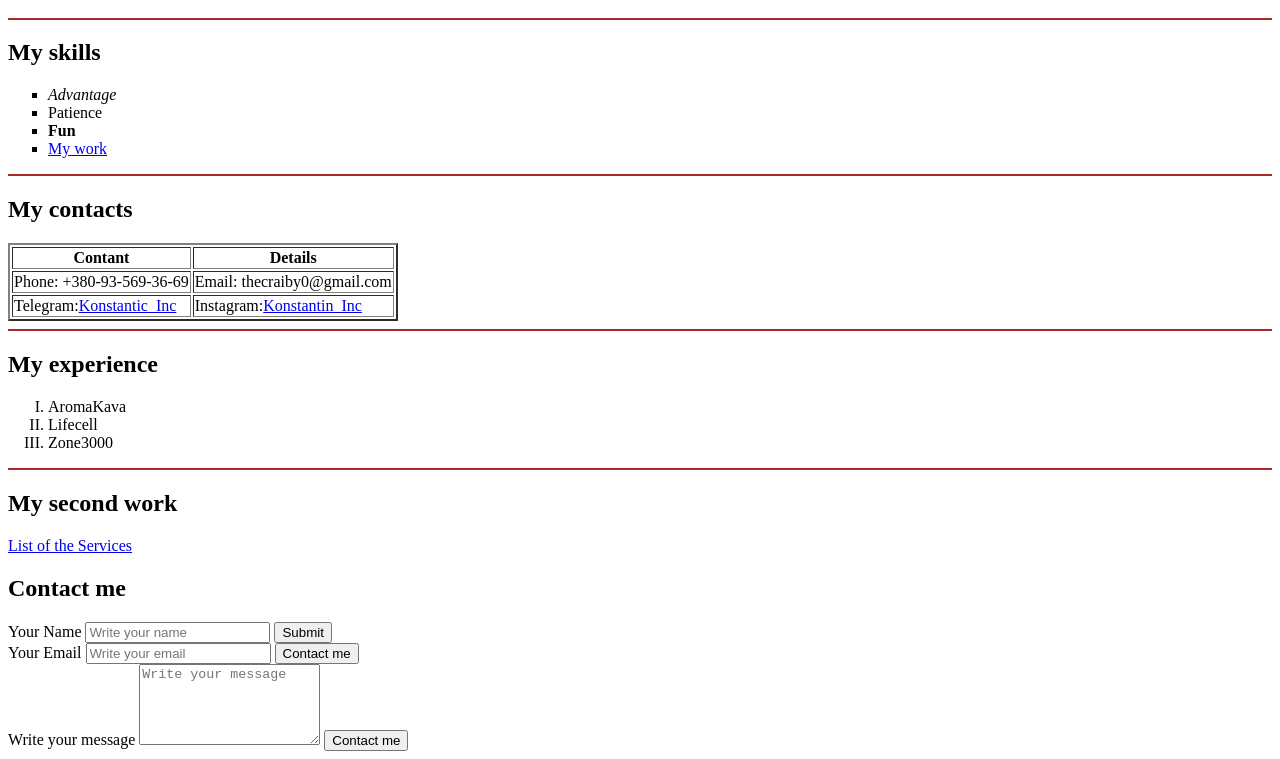
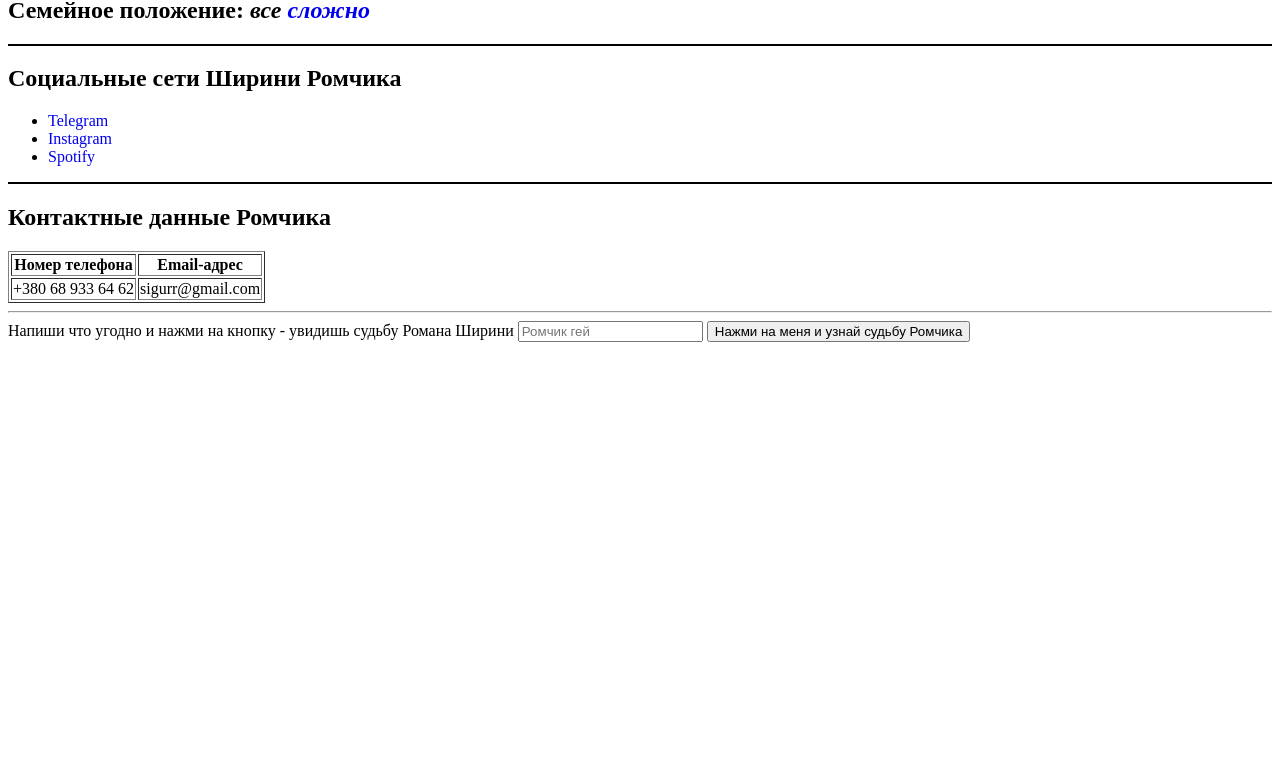
Before and after one commit to thecraiby/Lessons, a plain HTML site: page index.html in a window 1280 px wide. Shown: the part 222-981 px from the top of the page. After the commit the page ends 800 px from the top, so only its background shows below. Drawn offline with Linux system fonts and the light colour scheme.

Commit message:
Add files via upload

```diff
--- a/index.html
+++ b/index.html
@@ -1,84 +1,68 @@
-<!DOCTYPE html>
-<html lang="en">
+<!doctype html>
+<html class="no-js" lang="">
+
 <head>
-    <meta charset="UTF-8">
-    <title>My first practice for CV</title>
+  <meta charset="utf-8">
+  <title>Данные одинокого волка - Ромчика</title>
 </head>
+
 <body>
 <table cellspacing="15">
   <tr>
-
-            <td><img src="https://hostadvice.com/wp-content/uploads/2014/11/namecheap-logo-transparent-206x150.png" width="250" alt="Namecheap"></td>
     <td>
-                <h1>Lavrinenko Kostiantyn</h1>
-                <p><em>I can tell many things about me, so, <strong>sit down and listen</strong></em></p>
-                <p>My dream is to find <strong>something</strong> good</p>
+      <img height="400" src="img/photo_2022-02-06_13-23-30.jpg" alt="Ромчик">
+    </td>
+    <td>
+      <h1>  Шириня Роман(чик)</h1>
     </td>
   </tr>
 </table>
 
+<hr color="black">
 
-        <hr color="brown">
+<h2>Социальный статус: <a target="_blank" href="https://www.dcz.gov.ua/" style="text-decoration: black">безработный</a> </h2>
 
-        <h2>My skills</h2>
-            <ul type="square">
-                <li><em>Advantage</em></li>
-                <li>Patience</li>
-                <li><strong>Fun</strong></li>
-                <li><a target="_blank" href="https://www.namecheap.com/">My work</a></li>
+<hr color="black">
+<h2>Семейное положение: <em>все <a target="_blank" href="Maksin%20Volobuev.html" style="text-decoration: none">сложно</a></em></h2>
+
+<hr color="black">
+
+<h2>Социальные сети Ширини Ромчика</h2>
+
+<ul>
+  <li><a target="_blank" href="https://t.me/Sigurr" style="text-decoration: none">Telegram</a></li>
+  <li><a target="_blank" href="https://instagram.com/romvnsigur?igshid=YmMyMTA2M2Y=" style="text-decoration: none">Instagram</a></li>
+  <li><a target="_blank" href="https://open.spotify.com/user/ykhvj360nxbdh4r713cbmdv0h?si=63LIZ6-VSkmklws4DBLaTA&utm_source=copy-link" style="text-decoration: none">Spotify</a></li>
 </ul>
 
-    <hr color="brown">
+<hr color="black">
 
-        <h2>My contacts</h2>
-                                                <!--    Таблицы-->
-            <table border="2">
+<h2>Контактные данные Ромчика</h2>
+<table border="1">
+  <th>
+    Номер телефона
+  </th>
+  <th>
+    Email-адрес
+  </th>
+
   <tr>
-<!--                    <th></th>     tableheader-->
-                    <th>Contant</th>
-                    <th>Details</th>
+    <td>
+      +380 68 933 64 62
+    </td>
+    <td>
+  sigurr@gmail.com
+    </td>
   </tr>
-                <tr>
-                    <td>Phone: +380-93-569-36-69</td>
-                    <td>Email: thecraiby0@gmail.com</td>
-                </tr>
-                <tr>
-                    <td>Telegram:<a target="_blank" href="https://t.me/Konstantin_Inc">Konstantic_Inc</a> </td>
-                    <td>Instagram:<a target="_blank" href="https://instagram.com/konstantin.inc?igshid=YmMyMTA2M2Y=">Konstantin_Inc</a></td>
-                </tr>
+
 </table>
 
-    <hr color="brown">
-
-        <h2>My experience</h2>
-        <ol type="I" ">
-            <li>AromaKava</li>
-            <li>Lifecell</li>
-            <li>Zone3000</li>
-        </ol>
-
-    <hr color="brown">
-
-        <h2>My second work</h2>
-
-        <a target="_blank" href="List%20of%20Services.html">List of the Services</a>
-
-
-    <h2>Contact me</h2>
-<!--    Формы-->
-    <form action="index.html">
-        <label for="name">Your Name</label>
-<!--        Пустой текст-подсказка-->
-        <input type="text" id="name" placeholder="Write your name">
-        <input type="submit">
-        <br>
-        <label for="email">Your Email</label>
-        <input type="email" id="email" placeholder="Write your email">
-        <input type="submit" value="Contact me">
-        <br>
-            <label for="text">Write your message</label>
-        <textarea placeholder="Write your message" name="text" id="text" cols="20" rows="5"></textarea>
-                <input type="submit" value="Contact me">
+<hr>
+<form action="Maksin%20Volobuev.html">
+  <label for="Roma">Напиши что угодно и нажми на кнопку - увидишь судьбу Романа Ширини</label>
+  <input type="text" id="Roma" placeholder="Ромчик гей">
+  <input type="submit" value="Нажми на меня и узнай судьбу Ромчика">
 </form>
 </body>
+
 </html>
```
Also changed, not shown: Maksin Volobuev.html (added, +60 -0 lines). Lines whose indentation alone changed are shown as unchanged.
